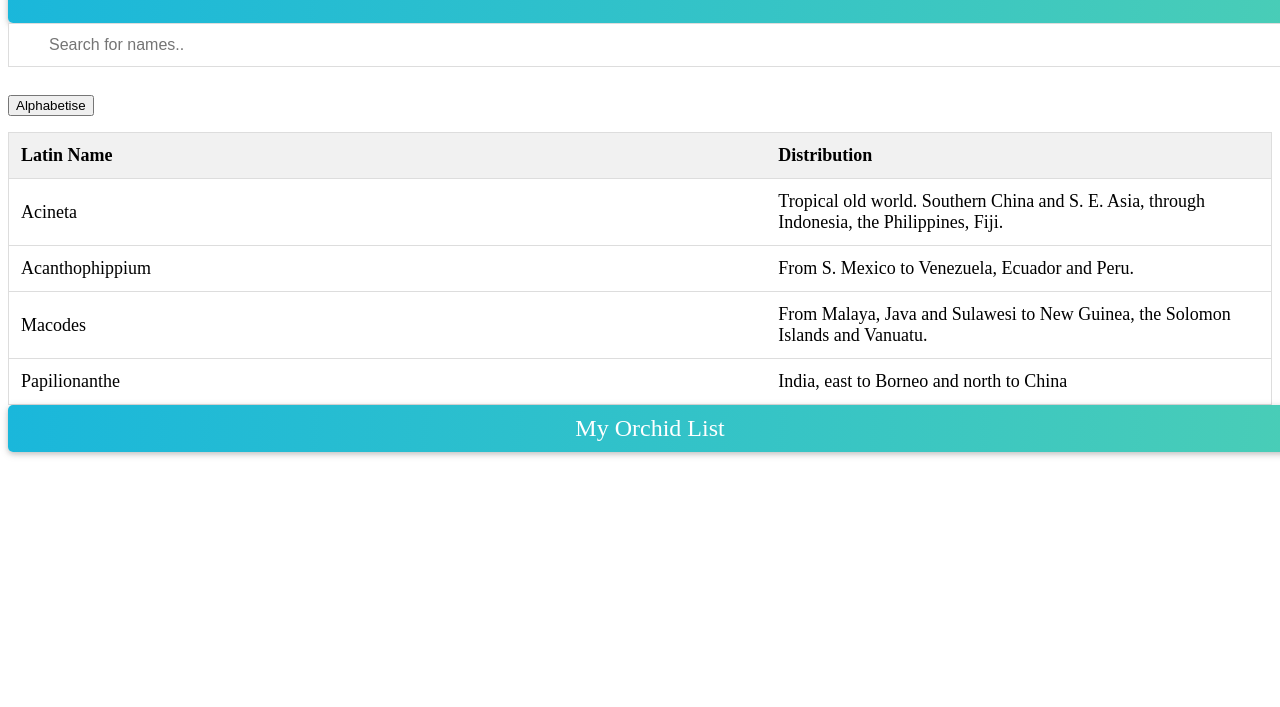
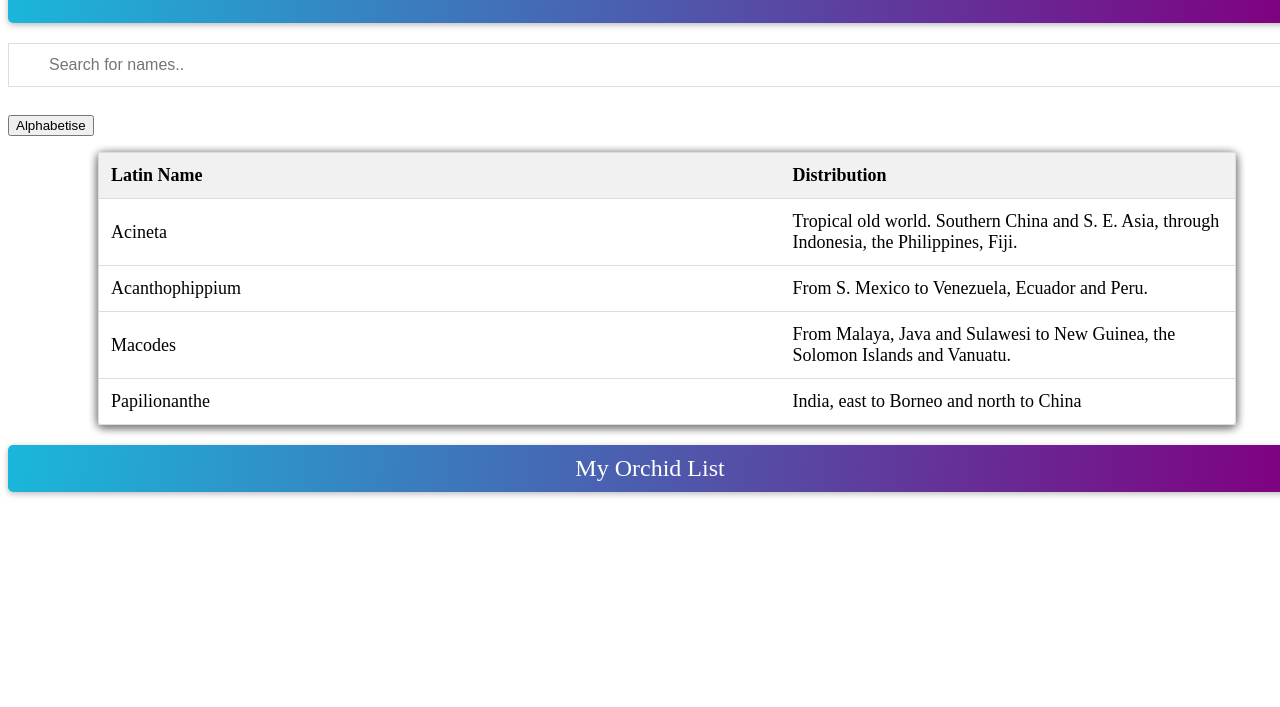
Before and after one commit to jace1084/Orchid-filter, a plain HTML site: page orchid-table.html in a window 1280 px wide. Shown: the part 93-800 px from the top of the page. Drawn offline with Linux system fonts and the light colour scheme.

Commit message:
fixed some css

```diff
--- a/orchid-table.css
+++ b/orchid-table.css
@@ -1,5 +1,5 @@
 header, footer{
-  background: linear-gradient(-85deg, #49cdb7, #1ab7db);
+  background: linear-gradient(-85deg, purple, #1ab7db);
   border-radius: 5px;
   box-shadow:0 2px 5px 0 rgba(0,0,0,0.16),0 2px 10px 0 rgba(0,0,0,0.12);
   text-align: center;
@@ -7,9 +7,11 @@ header, footer{
   color: white;
   width: 100%;
   padding: 10px;
+
 }
 
 #myInput {
+    background: linear-gradient(-85deg, #49cdb7, #1ab7db);
     background-image: url('/css/searchicon.png'); /* Add a search icon to input */
     background-position: 10px 12px; /* Position the search icon */
     background-repeat: no-repeat; /* Do not repeat the icon image */
@@ -18,6 +20,7 @@ header, footer{
     padding: 12px 20px 12px 40px; /* Add some padding */
     border: 1px solid #ddd; /* Add a grey border */
     margin-bottom: 12px; /* Add some space below the input */
+    margin-top: 20px;
   }
 
   #myTable {
@@ -25,6 +28,14 @@ header, footer{
     width: 100%; /* Full-width */
     border: 1px solid #ddd; /* Add a grey border */
     font-size: 18px; /* Increase font-size */
+    justify-content: center;
+    color: black;
+    width: 90%;
+    margin-left: 90px;
+    margin-bottom: 20px;
+    border-radius: 5px;
+    background-color: white;
+    box-shadow:0 2px 10px 0 grey,0 2px 10px 0 grey;
   }
 
   #myTable th, #myTable td {
```
Also changed, not shown: orchid-table.html (+2 -2 lines).
